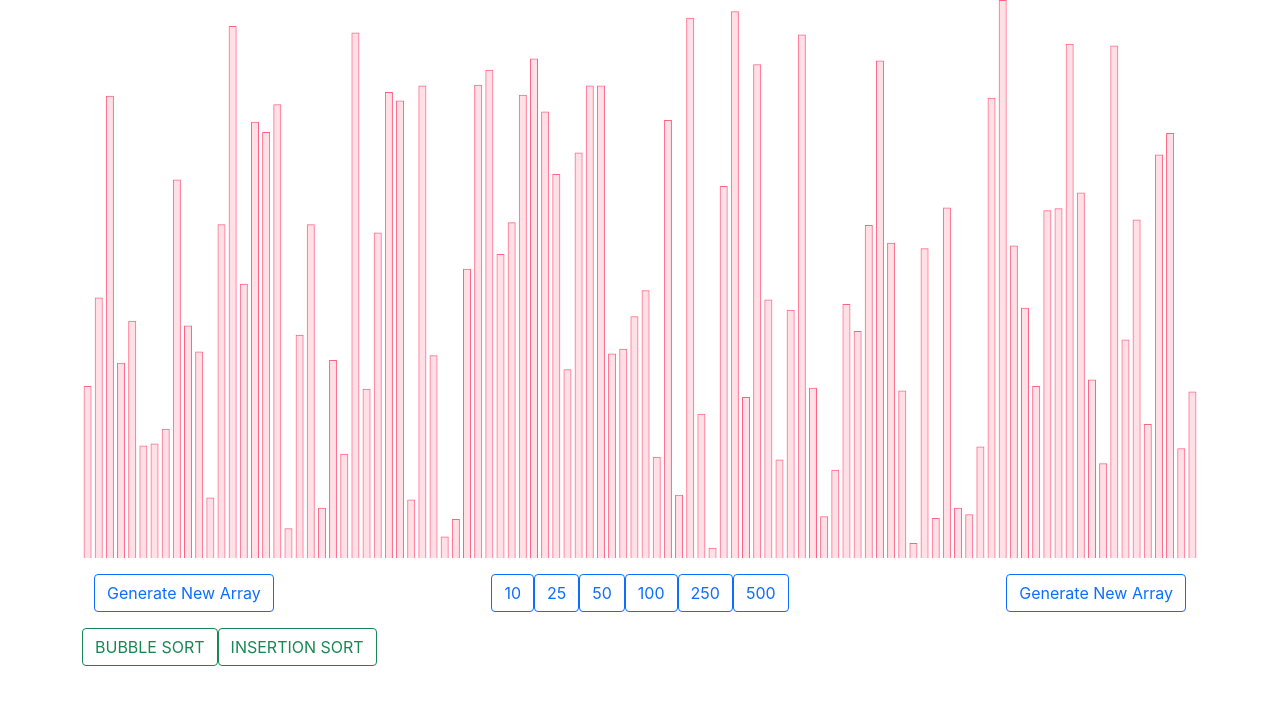
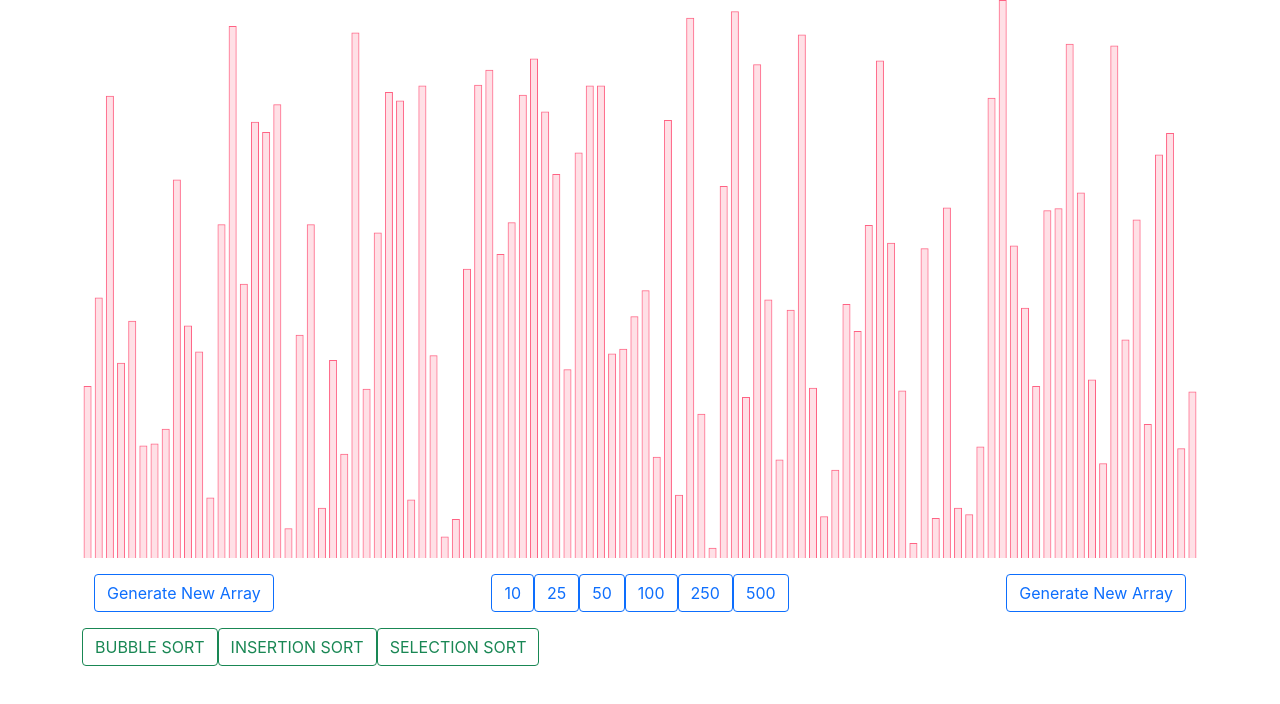
Before and after one commit to facuevas/react-sort-visualizer, a React (Create React App) app: page / in a window 1280 px wide. Shown: the top 704 px of the page. Built offline with nearby package versions, Linux system fonts and the light colour scheme.

Commit message:
refactored bubblesort. removed colors from bubblesort. added insertion sort with no colors. added selection sort. working on adding colors with selection sort

```diff
--- a/src/components/SortVisualizer/SortVisualizer.js
+++ b/src/components/SortVisualizer/SortVisualizer.js
@@ -3,7 +3,9 @@ import { Bar } from "react-chartjs-2";
 import { Button, Container } from "reactstrap";
 import BottomInput from "../Layout/BottomInput.js";
 import { generateNewArray } from "../../utility/utility";
-import { bubbleSort, insertionSort } from "../../utility/algorithms/sorting.js";
+import { bubbleSort } from "../../utility/algorithms/bubbleSort.js";
+import { insertionSort } from "../../utility/algorithms/insertionSort.js";
+import { selectionSort } from "../../utility/algorithms/selectionSort.js";
 
 const SortVisualizer = () => {
   // states for our array to sort and the length of the array to sort
@@ -61,6 +63,14 @@ const SortVisualizer = () => {
       >
         INSERTION SORT
       </Button>
+      <Button
+        color="success"
+        outline
+        style={{ marginTop: "1rem" }}
+        onClick={() => selectionSort(chartReference)}
+      >
+        SELECTION SORT
+      </Button>
     </Container>
   );
 };
@@ -94,7 +104,7 @@ const options = {
   // animation controller for chart.js
   // duration is how long each animation plays out in ms
   animation: {
-    duration: 1000,
+    duration: 80,
     xAxes: true,
     yAxes: true,
   },
--- /dev/null
+++ b/src/utility/algorithms/bubbleSort.js
@@ -0,0 +1,45 @@
+import { sleep } from "../utility";
+
+export const bubbleSort = async (chartReference) => {
+  let chart = chartReference.current;
+
+  // reference our (currently) unsorted  array
+  const data = chart.data.datasets[0].data;
+  // reference our original colors
+  const colors = chart.data.datasets[0].backgroundColor;
+  //   // original color of the array bar
+  //   const originalColor = "rgba(255, 99, 132, 0.2)";
+  // meta for our data set
+  console.log(colors);
+
+  for (let i = 0; i < data.length - 1; i++) {
+    let checkSwap = false;
+    for (let j = 0; j < data.length - 1; j++) {
+      // color our current comparison
+      // colors[j] = "blue";
+      // chart.data.datasets[0].backgroundColor = colors;
+
+      // this updates the current comparison color
+      chart.update();
+      await sleep(100);
+
+      if (data[j] > data[j + 1]) {
+        // swap values
+        let temp = data[j];
+        data[j] = data[j + 1];
+        data[j + 1] = temp;
+
+        checkSwap = true;
+      }
+      // overwrite new colors
+      //   colors[j] = originalColor;
+      //   chart.data.datasets[0].backgroundColor = colors;
+    }
+    if (checkSwap === false) {
+      break;
+    }
+    // colors[data.length - i - 1] = "#7cc746"; // color last element green
+    // chart.data.datasets[0].backgroundColor = colors;
+    chart.update();
+  }
+};
--- /dev/null
+++ b/src/utility/algorithms/insertionSort.js
@@ -0,0 +1,22 @@
+import { sleep } from "../utility";
+
+export const insertionSort = async (chartReference) => {
+  let chart = chartReference.current;
+  const data = chart.data.datasets[0].data;
+
+  for (let i = 1; i < data.length; i++) {
+    let insertionValue = data[i];
+    let j = i;
+    while (j > 0 && data[j - 1] > insertionValue) {
+      data[j] = data[j - 1];
+      j--;
+      chart.update();
+      await sleep(100);
+    }
+
+    if (j !== i) {
+      data[j] = insertionValue;
+    }
+    chart.update();
+  }
+};
--- /dev/null
+++ b/src/utility/algorithms/selectionSort.js
@@ -0,0 +1,52 @@
+import { sleep } from "../utility";
+
+export const selectionSort = async (chartReference) => {
+  let chart = chartReference.current;
+  const data = chart.data.datasets[0].data;
+  const sortedData = data.slice().sort((a, b) => a - b);
+  const colors = chart.data.datasets[0].backgroundColor;
+  const originalColor = "rgba(255, 99, 132, 0.2)";
+  console.log(sortedData);
+
+  for (let i = 0; i < data.length - 1; i++) {
+    let min = i;
+    // our current min value will be colored yellow
+    colors[min] = "yellow";
+    chart.data.datasets[0].backgroundColor = colors;
+    chart.update();
+    await sleep(100);
+
+    for (let j = i + 1; j < data.length; j++) {
+      // our comparison values will be blue
+      colors[j] = "blue";
+      chart.data.datasets[0].backgroundColor = colors;
+      chart.update();
+      await sleep(100);
+
+      // if there is a new minimum, we will use that to compare
+      if (data[j] < data[min]) {
+        colors[min] = originalColor;
+        min = j;
+        colors[min] = "yellow";
+        chart.data.datasets[0].backgroundColor = colors;
+        chart.update();
+        await sleep(100);
+      } else {
+        colors[j] = originalColor;
+        chart.data.datasets[0].backgroundColor = colors;
+        chart.update();
+        sleep(100);
+      }
+    }
+    // swap our min value with where we currently are
+    if (min !== i) {
+      let temp = data[min];
+      data[min] = data[i];
+      data[i] = temp;
+      colors[i] = "green";
+      chart.data.datasets[0].backgroundColor = colors;
+    }
+
+    chart.update();
+  }
+};
```
